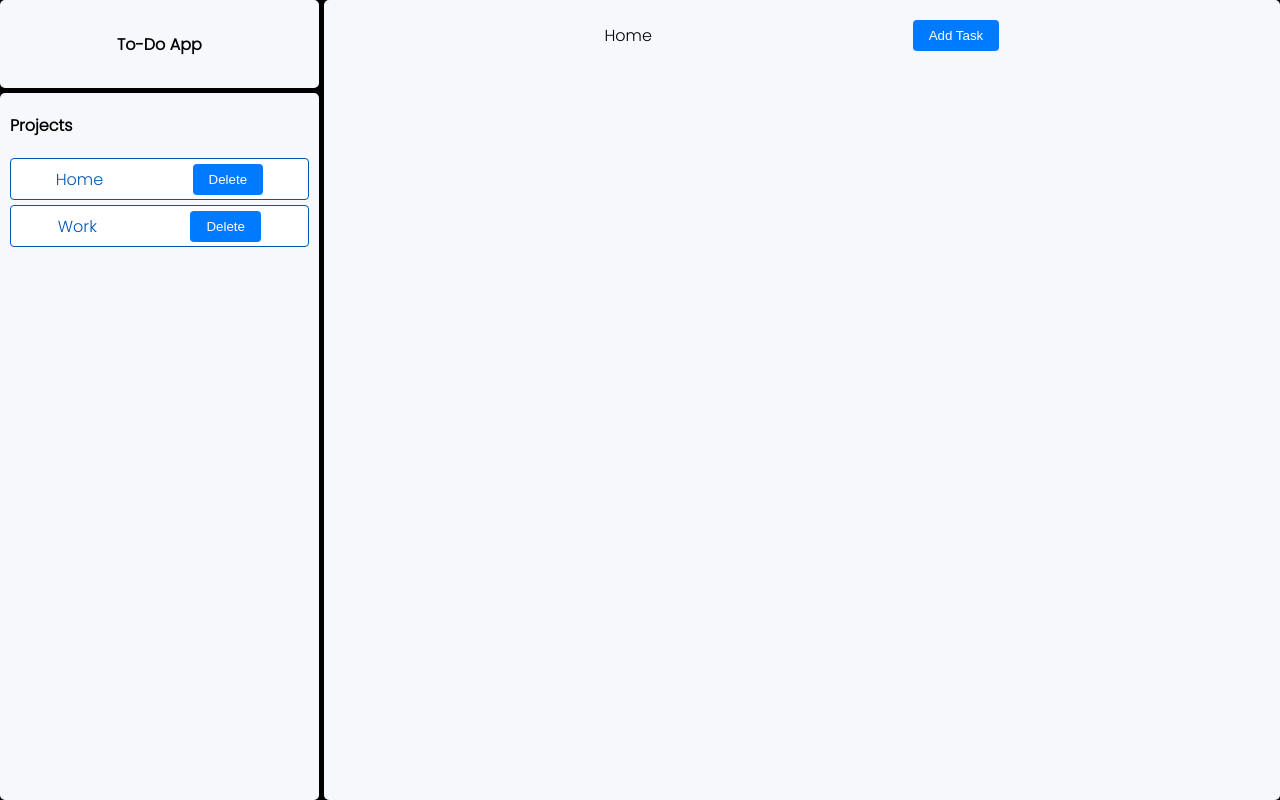
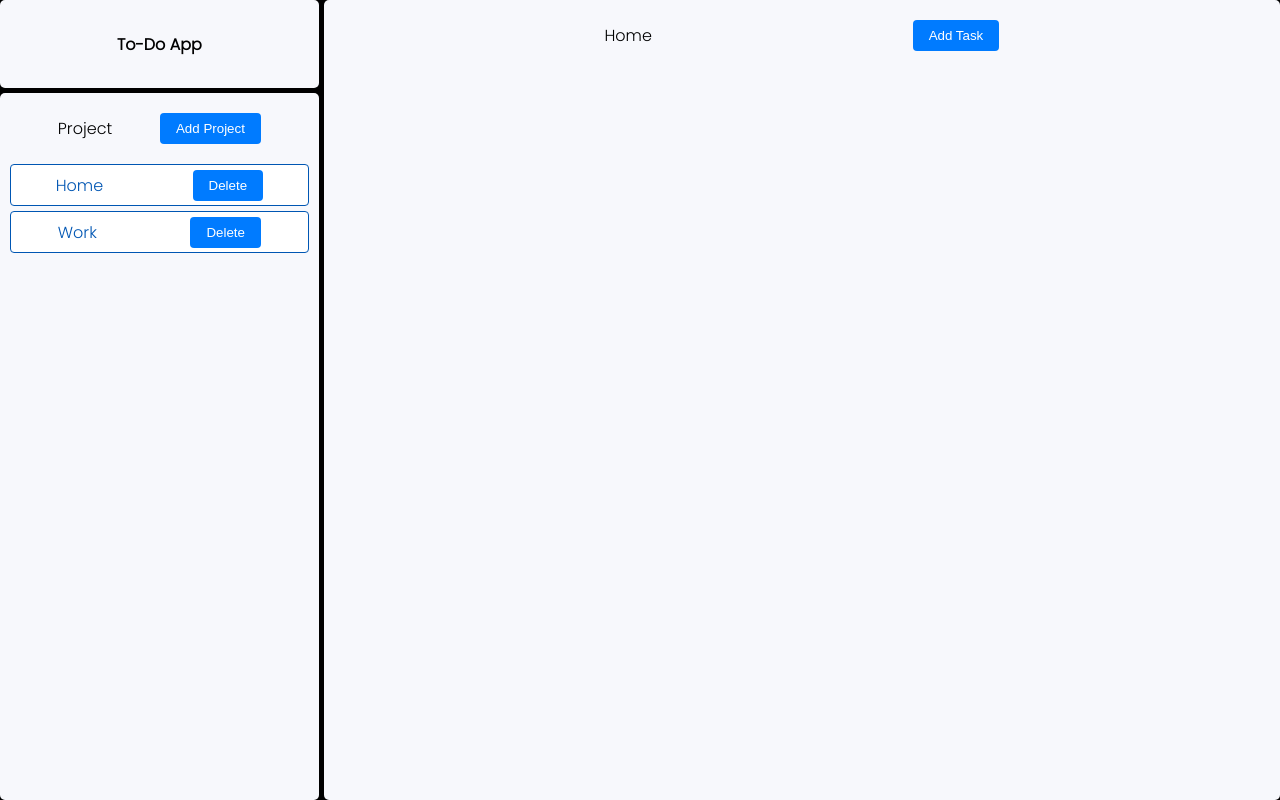
Before and after one commit to moxiegg/todo-app, a website built with webpack: page dist/index.html in a window 1280 px wide. Built offline with nearby package versions, Linux system fonts and the light colour scheme.

Commit message:
added ui element
added a div containing projects and delete button

```diff
--- a/src/index.js
+++ b/src/index.js
@@ -1,7 +1,7 @@
 import {project,showProject} from "./projectModule.js";
 import "./style/mainStyle.css";
 import { updateSidebar } from "./uiModule.js";
-import {createSidebarElement}from "./sidebar.js";
+import {createProjectHeader,createProjectList}from "./sidebar.js";
 
 const p1 = new project("Home");
 const contentElement=document.querySelector("#content");
@@ -12,4 +12,4 @@ contentElement.append(showProject(p1));
 const p2 = new project("Work");
 const projList=[];
 projList.push(p1,p2);
-sidebarElement.append(createSidebarElement(projList));
+sidebarElement.append(createProjectHeader(),createProjectList(projList));
--- a/src/sidebar.js
+++ b/src/sidebar.js
@@ -1,7 +1,8 @@
 import { updateContent } from "./uiModule.js";
 import {project,showProject} from "./projectModule.js";
 import "./style/mainStyle.css";
-export function createSidebarElement(projList){
+
+export function createProjectList(projList){
     const sidebarElement=document.createElement("div");
     const projListELement=document.createElement("div");
     projListELement.className="projListElement";
@@ -18,6 +19,17 @@ export function createSidebarElement(projList){
         extraDiv.append(delBtn);
         projListELement.append(extraDiv);
     });
-    sidebarElement.append(projListELement);
-    return sidebarElement;
+    return projListELement;
 }
+export function createProjectHeader(){
+    const projectHeader = document.createElement("div");
+    projectHeader.className="projectHeader";
+    const prjTitle = document.createElement("div");
+    prjTitle.className="title";
+    prjTitle.textContent="Project";
+    const prjAddBtn = document.createElement("button");
+    prjAddBtn.textContent="Add Project";
+    prjAddBtn.className="card-button";
+    projectHeader.append(prjTitle,prjAddBtn);
+    return projectHeader;
+}
--- a/src/style/mainStyle.css
+++ b/src/style/mainStyle.css
@@ -22,7 +22,8 @@ body {
   flex-direction: column;
   box-sizing: border-box;
   border-radius: 5px;
-  /* padding-top:px; */
+  gap:20px;
+  padding-top:20px;
   padding-left:10px;
   padding-right: 10px;
   background-color: #f7f8fc;
```
Also changed, not shown: dist/index.html.
